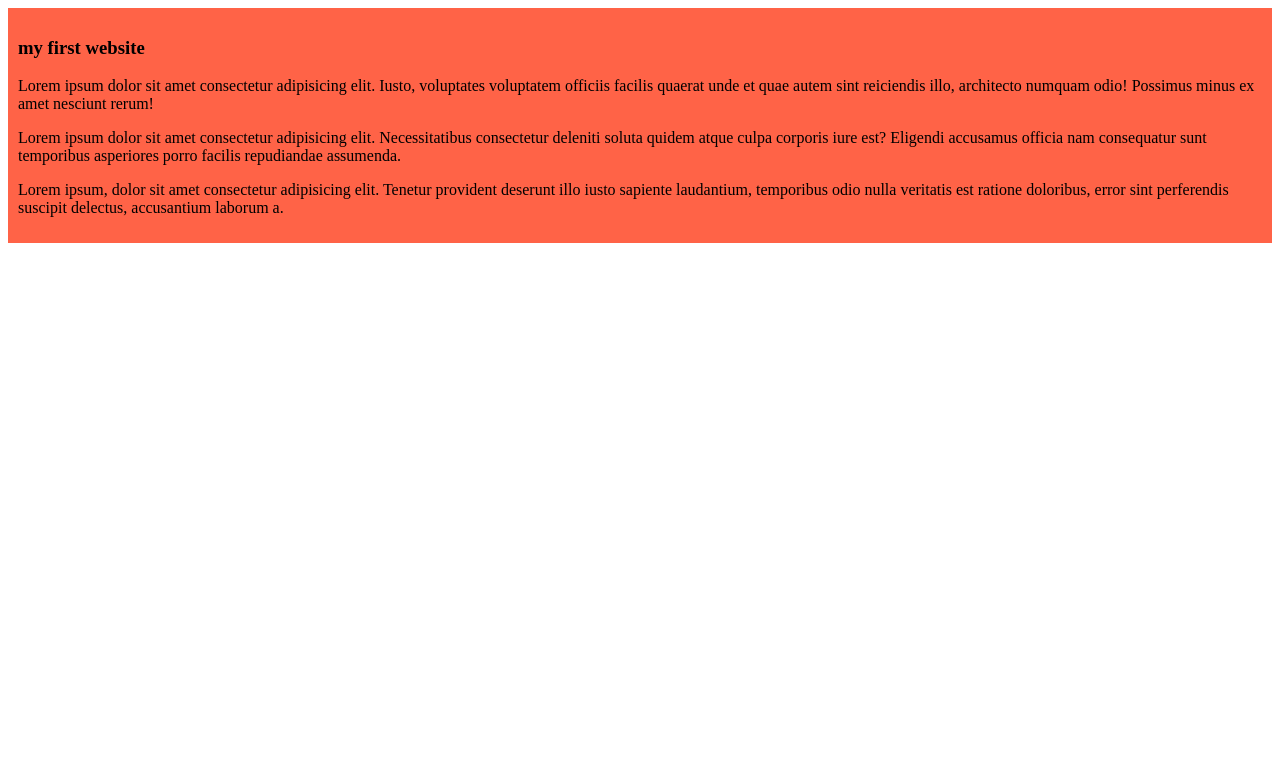
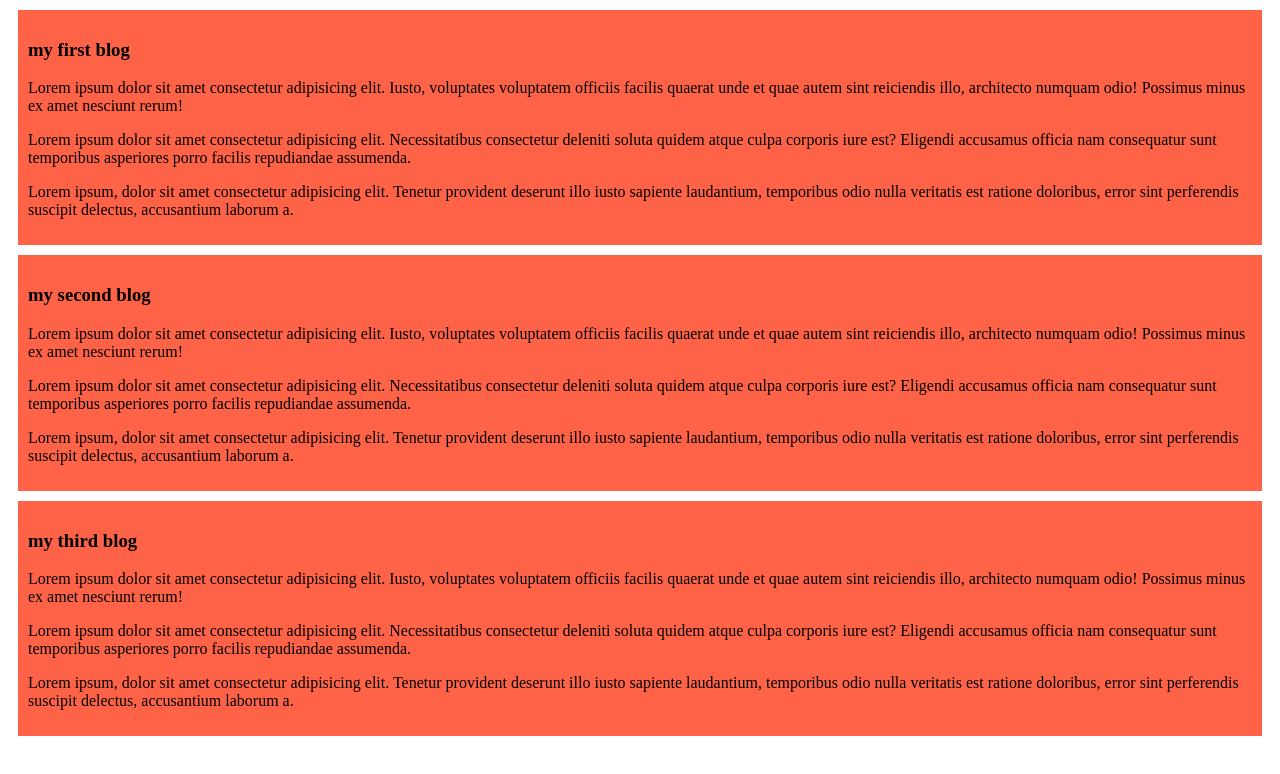
Before and after one commit to Nazrulislamnur/my-simple-website, a plain HTML site: page index.html in a window 1280 px wide. Drawn offline with Linux system fonts and the light colour scheme.

Commit message:
added the second and the third blog

```diff
--- a/index.html
+++ b/index.html
@@ -8,7 +8,19 @@
 </head>
 <body>
     <div>
-        <h3>my first website</h3>
+        <h3>my first blog</h3>
+        <p>Lorem ipsum dolor sit amet consectetur adipisicing elit. Iusto, voluptates voluptatem officiis facilis quaerat unde et quae autem sint reiciendis illo, architecto numquam odio! Possimus minus ex amet nesciunt rerum!</p>
+        <p>Lorem ipsum dolor sit amet consectetur adipisicing elit. Necessitatibus consectetur deleniti soluta quidem atque culpa corporis iure est? Eligendi accusamus officia nam consequatur sunt temporibus asperiores porro facilis repudiandae assumenda.</p>
+        <p>Lorem ipsum, dolor sit amet consectetur adipisicing elit. Tenetur provident deserunt illo iusto sapiente laudantium, temporibus odio nulla veritatis est ratione doloribus, error sint perferendis suscipit delectus, accusantium laborum a.</p>
+    </div>
+    <div>
+        <h3>my second blog</h3>
+        <p>Lorem ipsum dolor sit amet consectetur adipisicing elit. Iusto, voluptates voluptatem officiis facilis quaerat unde et quae autem sint reiciendis illo, architecto numquam odio! Possimus minus ex amet nesciunt rerum!</p>
+        <p>Lorem ipsum dolor sit amet consectetur adipisicing elit. Necessitatibus consectetur deleniti soluta quidem atque culpa corporis iure est? Eligendi accusamus officia nam consequatur sunt temporibus asperiores porro facilis repudiandae assumenda.</p>
+        <p>Lorem ipsum, dolor sit amet consectetur adipisicing elit. Tenetur provident deserunt illo iusto sapiente laudantium, temporibus odio nulla veritatis est ratione doloribus, error sint perferendis suscipit delectus, accusantium laborum a.</p>
+    </div>
+    <div>
+        <h3>my third blog</h3>
         <p>Lorem ipsum dolor sit amet consectetur adipisicing elit. Iusto, voluptates voluptatem officiis facilis quaerat unde et quae autem sint reiciendis illo, architecto numquam odio! Possimus minus ex amet nesciunt rerum!</p>
         <p>Lorem ipsum dolor sit amet consectetur adipisicing elit. Necessitatibus consectetur deleniti soluta quidem atque culpa corporis iure est? Eligendi accusamus officia nam consequatur sunt temporibus asperiores porro facilis repudiandae assumenda.</p>
         <p>Lorem ipsum, dolor sit amet consectetur adipisicing elit. Tenetur provident deserunt illo iusto sapiente laudantium, temporibus odio nulla veritatis est ratione doloribus, error sint perferendis suscipit delectus, accusantium laborum a.</p>
--- a/style/blog.css
+++ b/style/blog.css
@@ -1,4 +1,5 @@
 div{
     background-color: tomato;
     padding: 10px;
+    margin: 10px;
 }
```
